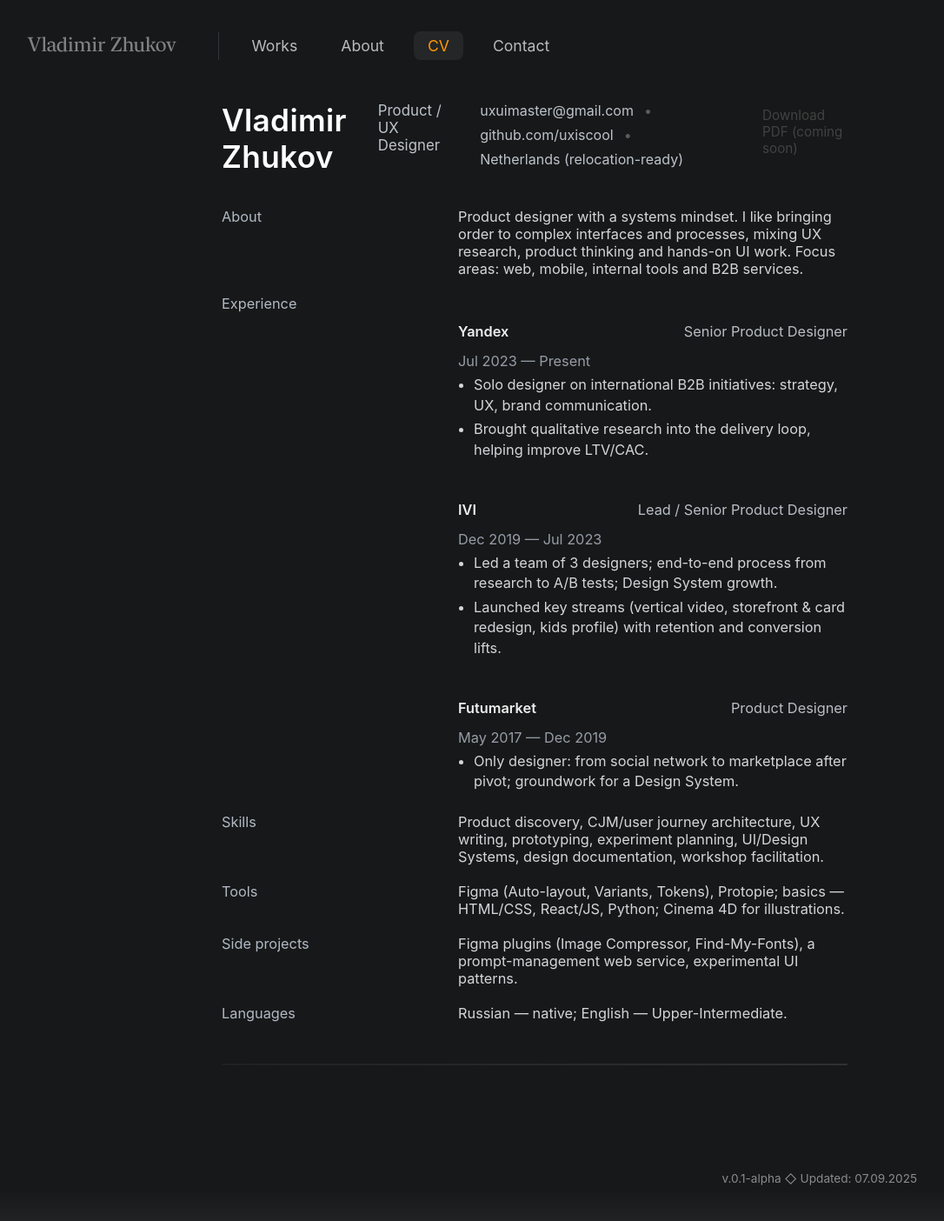
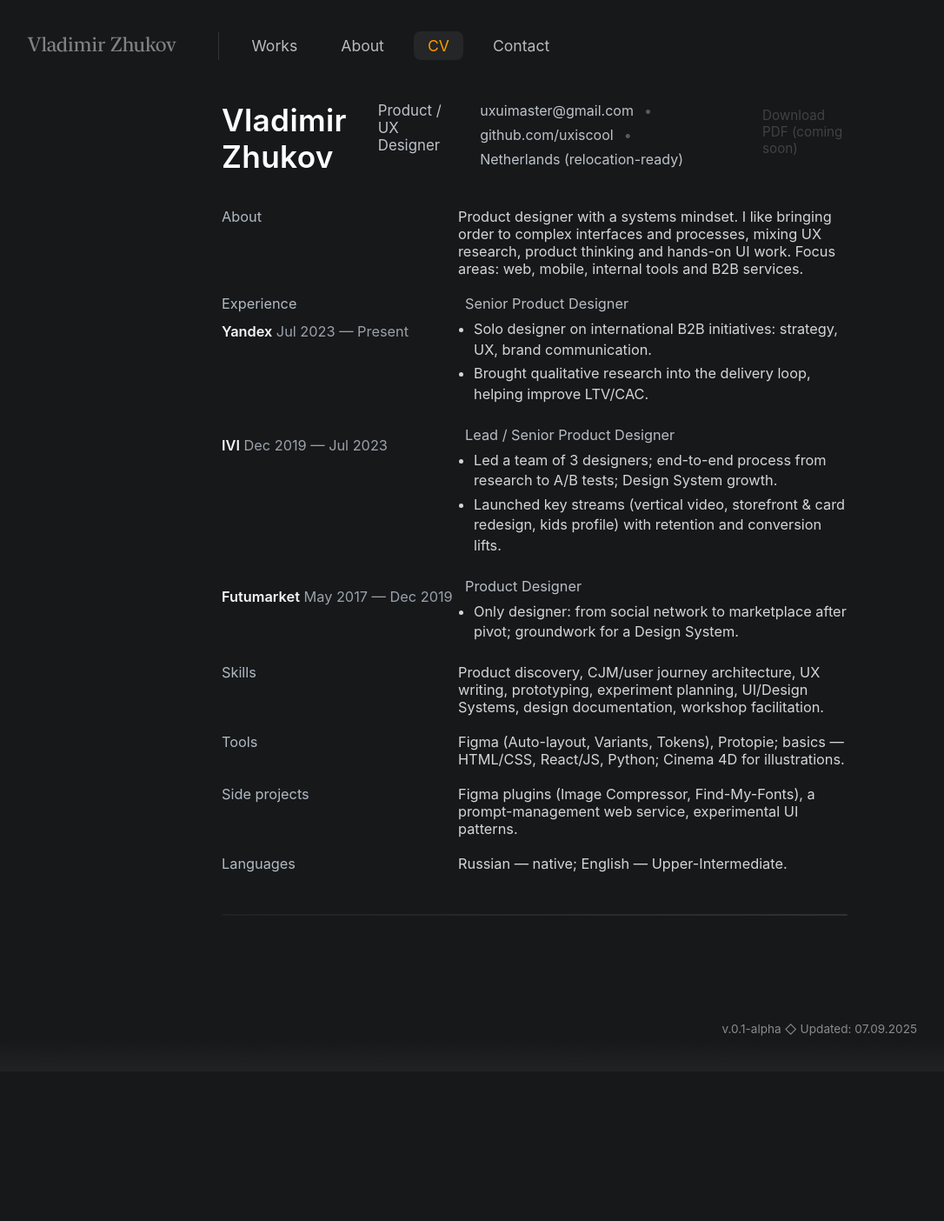
Before and after one commit to uxiscool/experience, a Jekyll site: the page built from cv.md, in a window 1280 px wide. Shown: the whole page at 87% size, without its empty margins (25-1111 px from the left). Built offline with Jekyll 4.4.1, drawn with Linux system fonts in a browser that asks for light colours; after the commit the page ends 1232 px from its top, so only the background shows below that.

Commit message:
Add files via upload

```diff
--- a/cv.md
+++ b/cv.md
@@ -16,68 +16,86 @@
       <span class="cv-sep">•</span>
       <span class="cv-contact">Netherlands (relocation-ready)</span>
     </div>
+
     <!-- Download PDF button — placeholder for now -->
     <p class="cv-download disabled-text">
       <a href="{{ site.baseurl }}/ui/cv.pdf" aria-disabled="true">Download PDF (coming soon)</a>
     </p>
   </header>
+
   <!-- CV grid: labels on the left, content on the right -->
   <section class="cv-grid">
+
     <div class="cv-left">About</div>
     <div class="cv-right">
       Product designer with a systems mindset. I like bringing order to complex interfaces and processes, mixing UX research, product thinking and hands-on UI work. Focus areas: web, mobile, internal tools and B2B services.
     </div>
-    <div class="cv-left">Experience</div>
+
+    <!-- EXPERIENCE -->
+    <div class="cv-left">
+      <div class="cv-label">Experience</div>
+      <div class="cv-orgline">
+        <span class="cv-company">Yandex</span>
+        <span class="cv-dates">Jul 2023 — Present</span>
+      </div>
+    </div>
     <div class="cv-right">
-      <section class="cv-job">
-        <div class="cv-job-head">
-          <span class="cv-company">Yandex</span>
-          <span class="cv-role">Senior Product Designer</span>
-          <span class="cv-dates">Jul 2023 — Present</span>
-        </div>
-        <ul class="cv-bullets">
-          <li>Solo designer on international B2B initiatives: strategy, UX, brand communication.</li>
-          <li>Brought qualitative research into the delivery loop, helping improve LTV/CAC.</li>
-        </ul>
-      </section>
-      <section class="cv-job">
-        <div class="cv-job-head">
-          <span class="cv-company">IVI</span>
-          <span class="cv-role">Lead / Senior Product Designer</span>
-          <span class="cv-dates">Dec 2019 — Jul 2023</span>
-        </div>
-        <ul class="cv-bullets">
-          <li>Led a team of 3 designers; end-to-end process from research to A/B tests; Design System growth.</li>
-          <li>Launched key streams (vertical video, storefront & card redesign, kids profile) with retention and conversion lifts.</li>
-        </ul>
-      </section>
-      <section class="cv-job">
-        <div class="cv-job-head">
-          <span class="cv-company">Futumarket</span>
-          <span class="cv-role">Product Designer</span>
-          <span class="cv-dates">May 2017 — Dec 2019</span>
-        </div>
-        <ul class="cv-bullets">
-          <li>Only designer: from social network to marketplace after pivot; groundwork for a Design System.</li>
-        </ul>
-      </section>
+      <div class="cv-role">Senior Product Designer</div>
+      <ul class="cv-bullets">
+        <li>Solo designer on international B2B initiatives: strategy, UX, brand communication.</li>
+        <li>Brought qualitative research into the delivery loop, helping improve LTV/CAC.</li>
+      </ul>
     </div>
+
+    <div class="cv-left">
+      <div class="cv-orgline">
+        <span class="cv-company">IVI</span>
+        <span class="cv-dates">Dec 2019 — Jul 2023</span>
+      </div>
+    </div>
+    <div class="cv-right">
+      <div class="cv-role">Lead / Senior Product Designer</div>
+      <ul class="cv-bullets">
+        <li>Led a team of 3 designers; end-to-end process from research to A/B tests; Design System growth.</li>
+        <li>Launched key streams (vertical video, storefront & card redesign, kids profile) with retention and conversion lifts.</li>
+      </ul>
+    </div>
+
+    <div class="cv-left">
+      <div class="cv-orgline">
+        <span class="cv-company">Futumarket</span>
+        <span class="cv-dates">May 2017 — Dec 2019</span>
+      </div>
+    </div>
+    <div class="cv-right">
+      <div class="cv-role">Product Designer</div>
+      <ul class="cv-bullets">
+        <li>Only designer: from social network to marketplace after pivot; groundwork for a Design System.</li>
+      </ul>
+    </div>
+
+    <!-- OTHER SECTIONS -->
     <div class="cv-left">Skills</div>
     <div class="cv-right">
       Product discovery, CJM/user journey architecture, UX writing, prototyping, experiment planning, UI/Design Systems, design documentation, workshop facilitation.
     </div>
+
     <div class="cv-left">Tools</div>
     <div class="cv-right">
       Figma (Auto-layout, Variants, Tokens), Protopie; basics — HTML/CSS, React/JS, Python; Cinema 4D for illustrations.
     </div>
+
     <div class="cv-left">Side projects</div>
     <div class="cv-right">
       Figma plugins (Image Compressor, Find-My-Fonts), a prompt-management web service, experimental UI patterns.
     </div>
+
     <div class="cv-left">Languages</div>
     <div class="cv-right">
       Russian — native; English — Upper-Intermediate.
     </div>
+
   </section>
+
   <div class="intro-divider"></div>
 </div>
```
